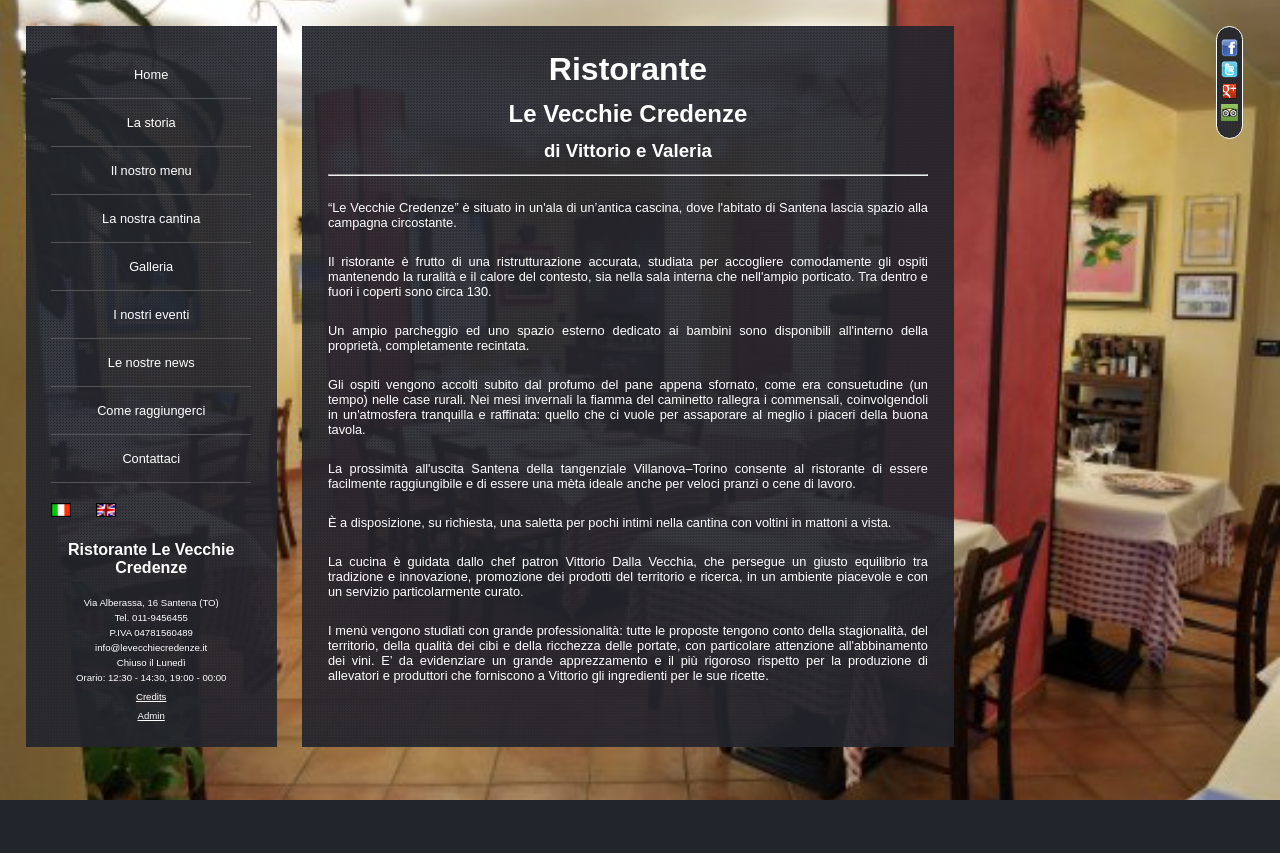
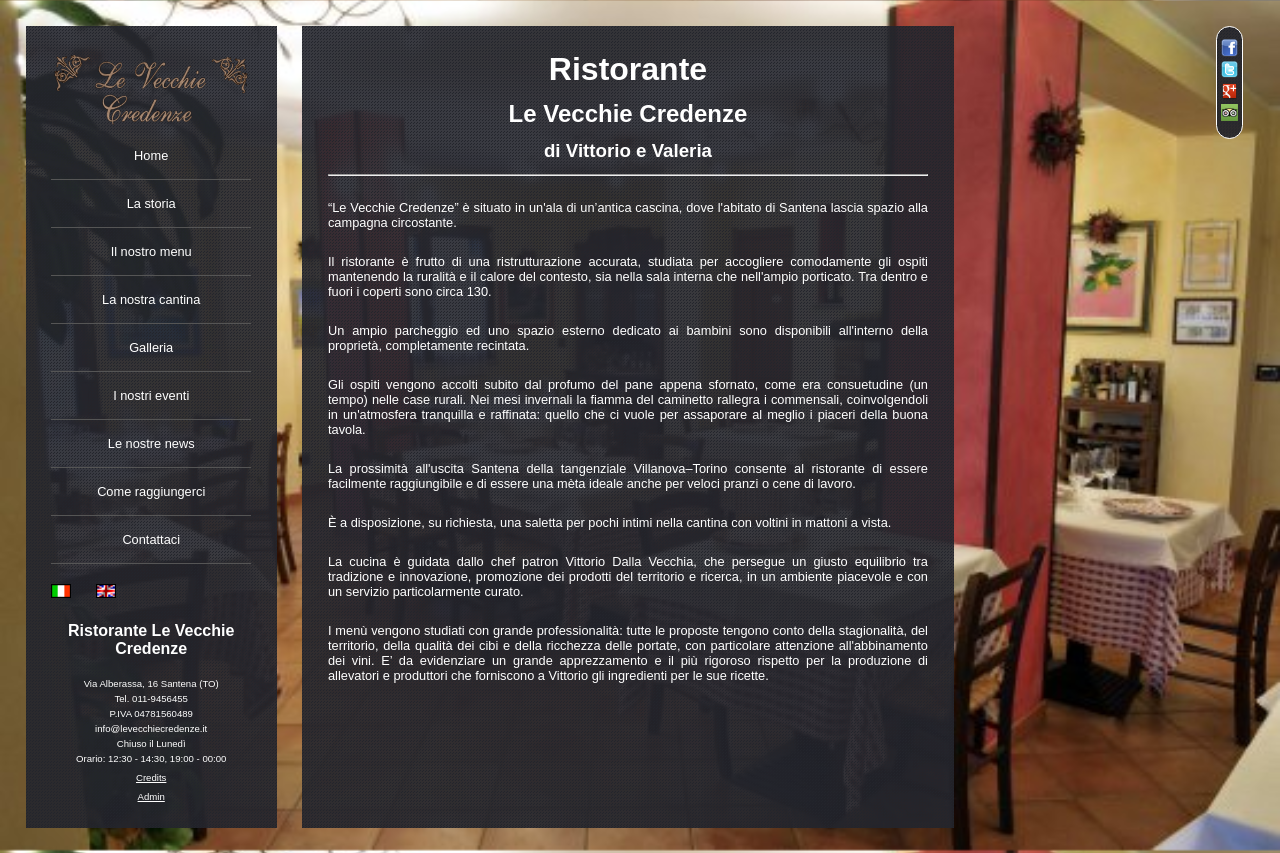
Before and after one commit to defra91/levecchiecredenze.it-php-, a PHP site: page / in a window 1280 px wide. Before the commit the page ends 800 px from the top, so only its background shows below. Run offline with PHP 8.4, Linux system fonts and the light colour scheme.

Commit message:
Aggiunto banner

```diff
--- a/public-html/css/screen.css
+++ b/public-html/css/screen.css
@@ -15,14 +15,6 @@
 	font-family: 'Antic', sans-serif;
 }
 
-#fullPage {
-    position: absolute;
-    min-width: 100%;
-    min-height: 100%;
-    top: 0;
-    left: 0;
-}
-
 div#header {
 	padding: 2%;
 	float: left;
@@ -35,7 +27,9 @@
 
 div#banner {
 	width: 100%;
-	background: url();
+	background: url(../images/banner.png);
+	background-size: 100%;
+	height: 81px;
 }
 
 div#banner h1 {
--- a/public-html/index.html
+++ b/public-html/index.html
@@ -17,7 +17,6 @@
 </head>
 
 <body>
-	<div id="fullPage"></div>
 	<div id="header">
 		<div id="banner">
 			<h1>Le Vecchie Credenze</h1>
```
Also changed, not shown: public-html/images/banner.png.
